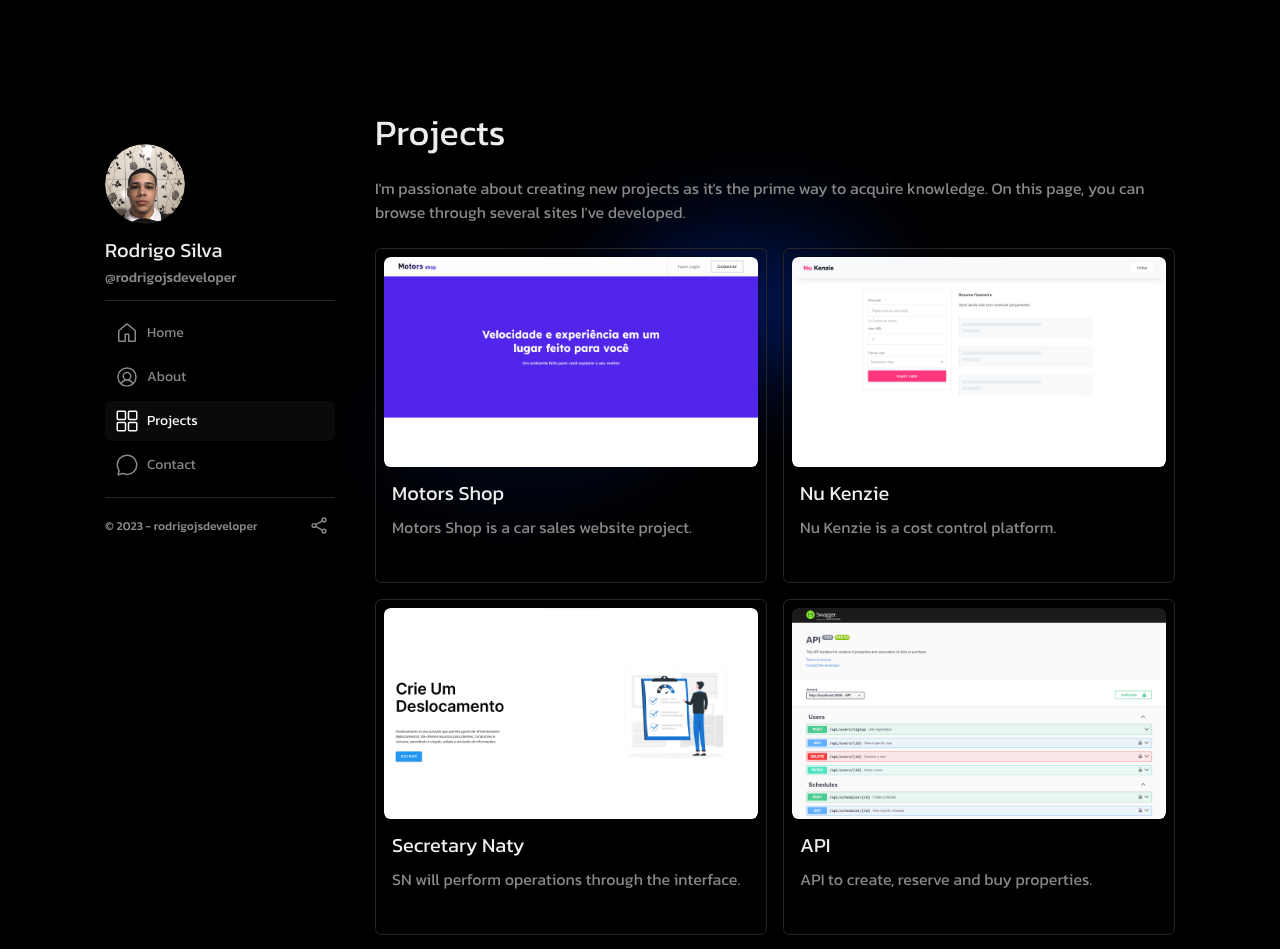
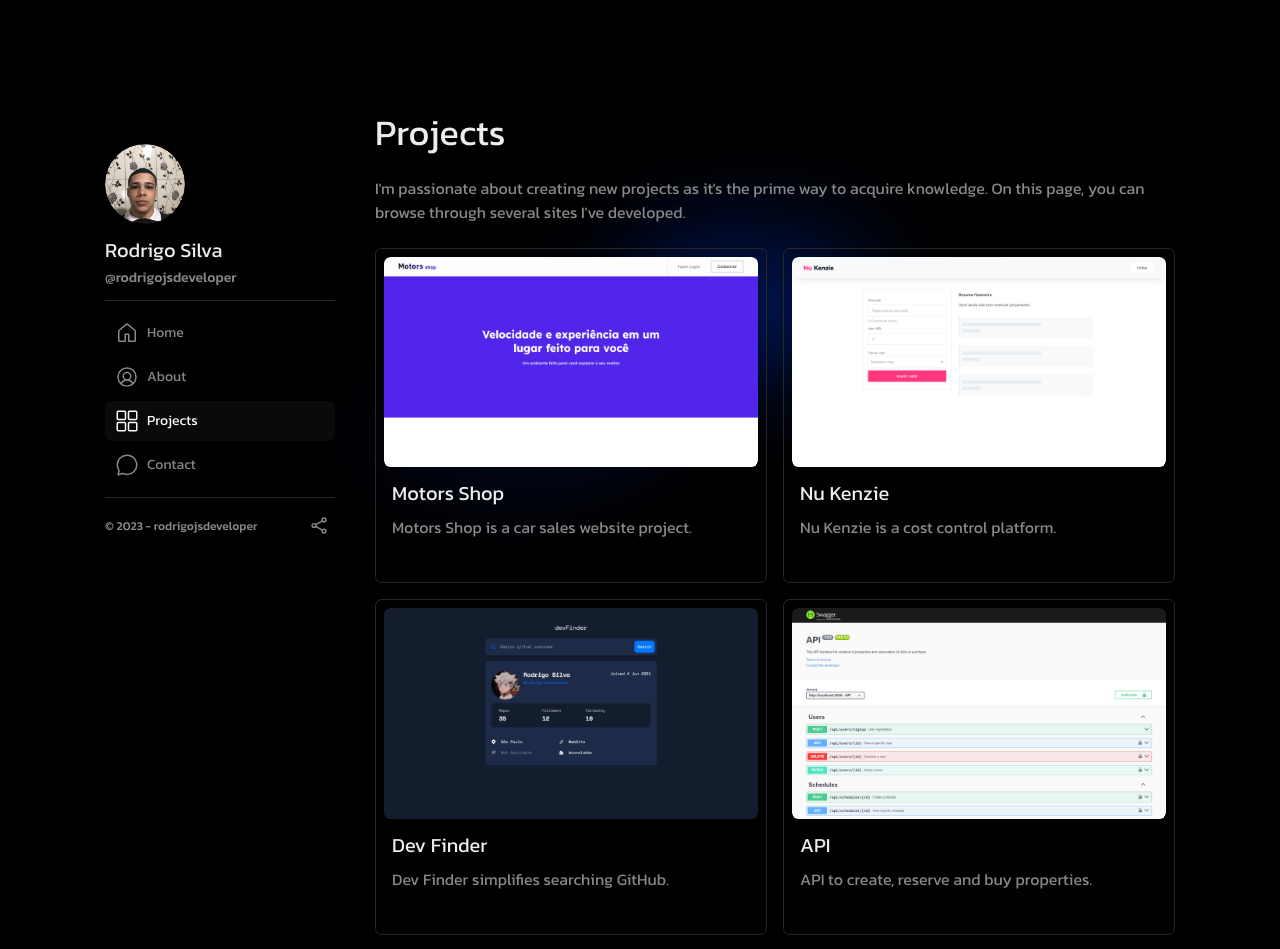
Before and after one commit to rodrigojsdeveloper/rodrigojs.dev, a Next.js app: page /projects in a window 1280 px wide. Shown: the top 949 px of the page. Built offline with nearby package versions, Linux system fonts and the light colour scheme.

Commit message:
feat: add devfinder project

```diff
--- a/src/components/Menu.tsx
+++ b/src/components/Menu.tsx
@@ -48,7 +48,7 @@ const Menu = () => {
             ? 'bg-active text-primary'
             : 'bg-transparent text-gray-100'
         }
-        style="rounded-none"
+        style="rounded-t-none"
         onClick={handleOpenMenu}
       />
     </nav>
--- a/src/components/Project.tsx
+++ b/src/components/Project.tsx
@@ -12,8 +12,6 @@ const Project = ({ project }: IProject) => {
           src={project.img}
           alt={project.title}
           className="max-h-[20.753rem] rounded-def"
-          width={573.6}
-          height={322.65}
         />
 
         <div className="flex flex-col gap-y-2 px-2 py-3">
--- a/src/utils/projects.ts
+++ b/src/utils/projects.ts
@@ -1,4 +1,4 @@
-import secretaryNaty from '@/assets/secretary-naty.png'
+import devFinder from '@/assets/devfinder.png'
 import motorsShop from '@/assets/motors-shop.png'
 import geography from '@/assets/geography.png'
 import nuKenzie from '@/assets/nu-kenzie.png'
@@ -23,10 +23,10 @@ const projects: IProjectProps[] = [
     link: 'https://github.com/rodrigojsdeveloper/refactoring-nukenzie',
   },
   {
-    img: secretaryNaty,
-    title: 'Secretary Naty',
-    description: 'SN will perform operations through the interface.',
-    link: 'https://github.com/rodrigojsdeveloper/test-secretarianaty',
+    img: devFinder,
+    title: 'Dev Finder',
+    description: 'Dev Finder simplifies searching GitHub.',
+    link: 'https://github.com/rodrigojsdeveloper/devfinder',
   },
   {
     img: api,
```
Also changed, not shown: src/assets/devfinder.png (added), src/assets/secretary-naty.png (deleted).
